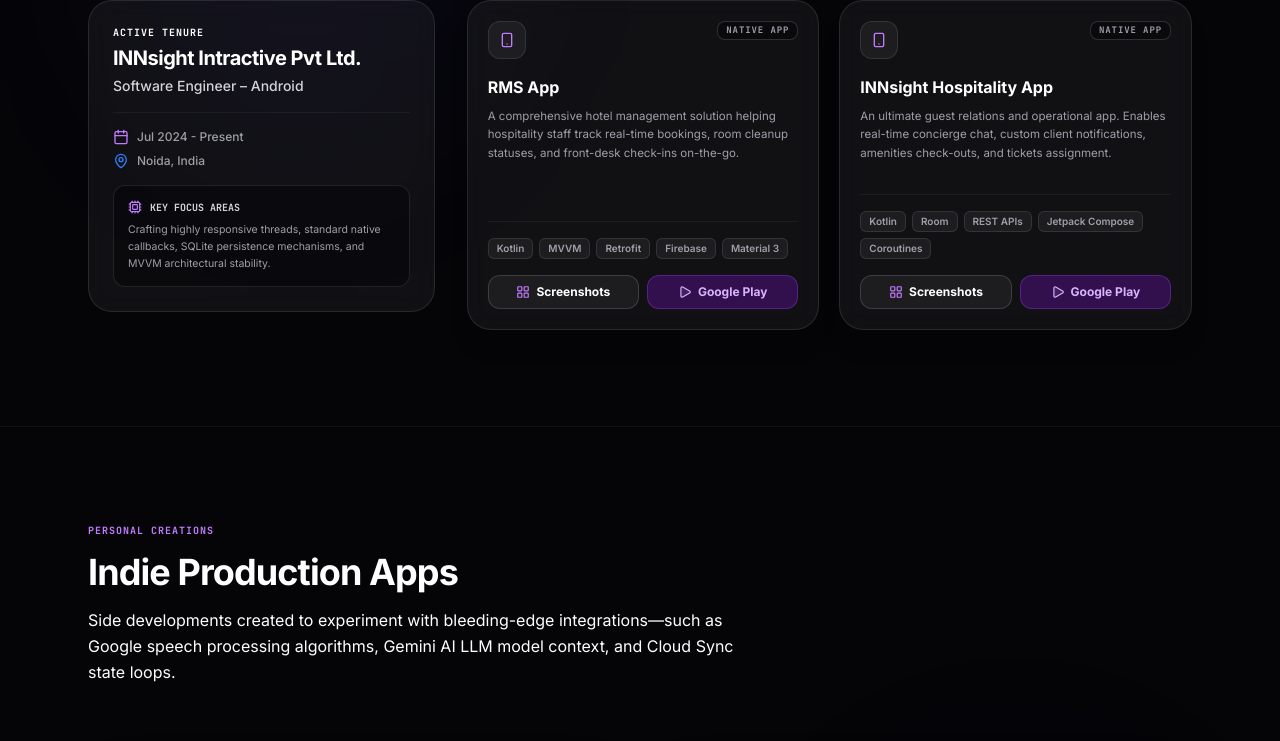
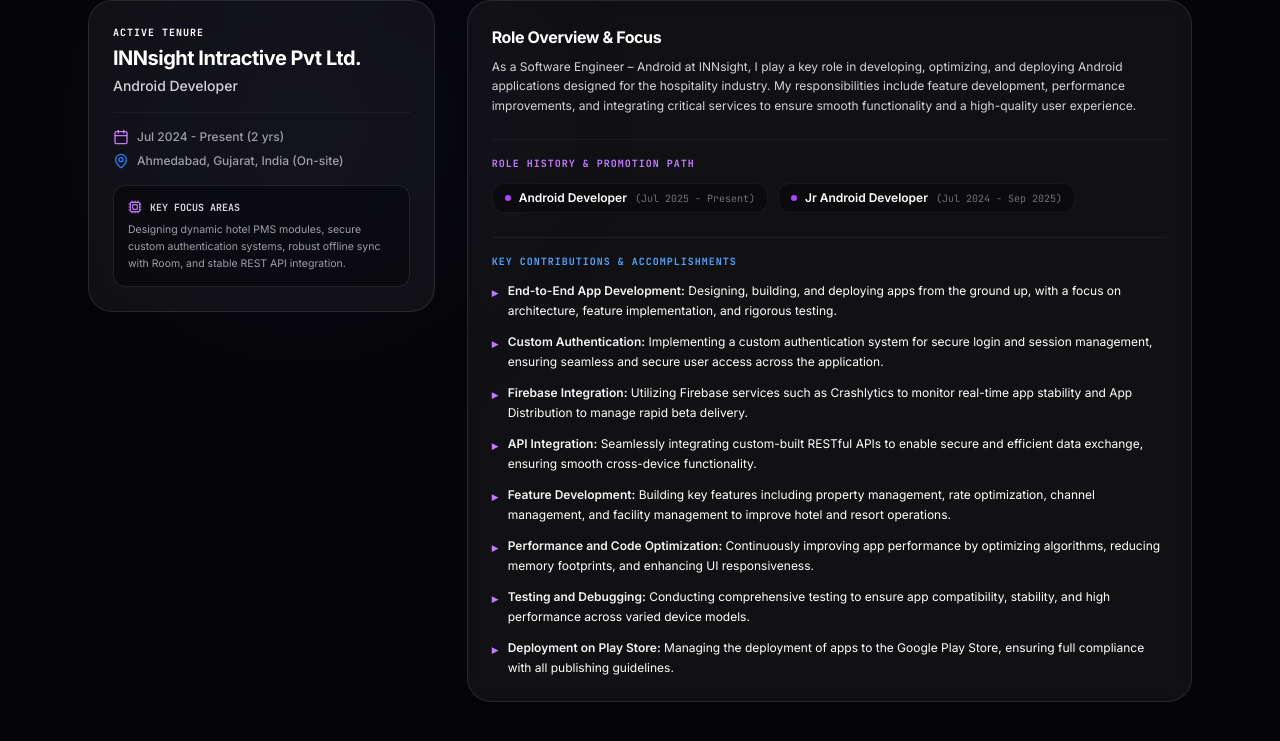
Before and after one commit to themanojkr/Portfolio, a React (Vite) app: page / in a window 1280 px wide. Shown: the part 3012-3753 px from the top of the page. Built offline with nearby package versions, Linux system fonts and the light colour scheme.

Commit message:
Update portfolio content

```diff
--- a/index.html
+++ b/index.html
@@ -3,7 +3,7 @@
   <head>
     <meta charset="UTF-8" />
     <meta name="viewport" content="width=device-width, initial-scale=1.0" />
-    <title>My Google AI Studio App</title>
+    <title>Manoj Kumar Portfolio</title>
   </head>
   <body>
     <div id="root"></div>
--- a/src/components/Experience.tsx
+++ b/src/components/Experience.tsx
@@ -92,13 +92,79 @@
                   <Cpu className="w-3.5 h-3.5 text-purple-400" /> Key Focus Areas
                 </div>
                 <p className="text-[10.5px] text-zinc-400 leading-relaxed font-sans">
-                  Crafting highly responsive threads, standard native callbacks, SQLite persistence mechanisms, and MVVM architectural stability.
+                  {activeCompany.focusAreas || "Crafting highly responsive apps, standard native integrations, and robust database architectures with clean architectural stability."}
                 </p>
               </div>
             </div>
 
-            {/* Right Box: Projects Grid */}
-            <div className="md:col-span-8 grid grid-cols-1 sm:grid-cols-2 gap-5">
+            {/* Right Box: Company Details & Projects Grid */}
+            <div className="md:col-span-8 space-y-10">
+              {/* Core Role Summary & Key Responsibilities */}
+              {activeCompany.summary && (
+                <div className="bg-white/5 border border-white/10 backdrop-blur-md p-6 rounded-3xl space-y-6 text-left">
+                  <div className="space-y-2">
+                    <h4 className="text-base font-bold text-white tracking-tight">Role Overview & Focus</h4>
+                    <p className="text-xs text-zinc-300 leading-relaxed font-normal">
+                      {activeCompany.summary}
+                    </p>
+                  </div>
+
+                  {activeCompany.roles && activeCompany.roles.length > 0 && (
+                    <div className="border-t border-white/5 pt-4 space-y-3">
+                      <p className="text-[10px] font-bold text-purple-400 font-mono uppercase tracking-widest">Role History & Promotion Path</p>
+                      <div className="flex flex-wrap gap-2.5">
+                        {activeCompany.roles.map((r, i) => (
+                          <div key={i} className="flex items-center gap-2 bg-[#050508]/40 px-3 py-1.5 rounded-xl border border-white/5">
+                            <span className="w-1.5 h-1.5 rounded-full bg-purple-500" />
+                            <span className="text-xs font-semibold text-zinc-250">{r.title}</span>
+                            <span className="text-[10px] text-zinc-500 font-mono">({r.period})</span>
+                          </div>
+                        ))}
+                      </div>
+                    </div>
+                  )}
+
+                  {activeCompany.responsibilities && activeCompany.responsibilities.length > 0 && (
+                    <div className="border-t border-white/5 pt-4 space-y-3">
+                      <p className="text-[10px] font-bold text-blue-400 font-mono uppercase tracking-widest">Key Contributions & Accomplishments</p>
+                      <ul className="grid grid-cols-1 gap-3 text-xs text-zinc-350">
+                        {activeCompany.responsibilities.map((resp, i) => {
+                          const separatorIndex = resp.indexOf(": ");
+                          if (separatorIndex === -1) {
+                            return (
+                              <li key={i} className="flex items-start gap-2.5 leading-relaxed">
+                                <span className="text-purple-400 mt-0.5 select-none font-semibold">▸</span>
+                                <span>{resp}</span>
+                              </li>
+                            );
+                          }
+                          const title = resp.substring(0, separatorIndex);
+                          const desc = resp.substring(separatorIndex + 2);
+                          return (
+                            <li key={i} className="flex items-start gap-2.5 leading-relaxed">
+                              <span className="text-purple-400 mt-0.5 select-none font-semibold">▸</span>
+                              <span>
+                                <strong className="text-zinc-100 font-semibold">{title}:</strong> {desc}
+                              </span>
+                            </li>
+                          );
+                        })}
+                      </ul>
+                    </div>
+                  )}
+                </div>
+              )}
+
+              {/* Shipped Apps Header & Grid */}
+              <div className="space-y-4">
+                <div className="flex items-center gap-2 border-b border-white/5 pb-2 text-left">
+                  <h4 className="text-[11px] font-bold text-zinc-400 uppercase tracking-widest font-mono">Shipped Production Applications</h4>
+                  <span className="text-[10px] font-bold bg-purple-500/10 text-purple-300 px-2.5 py-0.5 rounded-full border border-purple-500/15 font-mono">
+                    {activeCompany.projects.length} Apps
+                  </span>
+                </div>
+
+                <div className="grid grid-cols-1 sm:grid-cols-2 gap-5">
                   {activeCompany.projects.map((project, idx) => (
                     <div
                       key={project.id}
@@ -163,6 +229,8 @@
                     </div>
                   ))}
                 </div>
+              </div>
+            </div>
 
           </motion.div>
         </AnimatePresence>
--- a/src/data.ts
+++ b/src/data.ts
@@ -56,9 +56,25 @@
     id: "innsight",
     name: "INNsight",
     fullName: "INNsight Intractive Pvt Ltd.",
-    location: "Noida, India",
-    role: "Software Engineer – Android",
-    period: "Jul 2024 - Present",
+    location: "Ahmedabad, Gujarat, India (On-site)",
+    role: "Android Developer",
+    period: "Jul 2024 - Present (2 yrs)",
+    roles: [
+      { title: "Android Developer", period: "Jul 2025 - Present" },
+      { title: "Jr Android Developer", period: "Jul 2024 - Sep 2025" }
+    ],
+    summary: "As a Software Engineer – Android at INNsight, I play a key role in developing, optimizing, and deploying Android applications designed for the hospitality industry. My responsibilities include feature development, performance improvements, and integrating critical services to ensure smooth functionality and a high-quality user experience.",
+    focusAreas: "Designing dynamic hotel PMS modules, secure custom authentication systems, robust offline sync with Room, and stable REST API integration.",
+    responsibilities: [
+      "End-to-End App Development: Designing, building, and deploying apps from the ground up, with a focus on architecture, feature implementation, and rigorous testing.",
+      "Custom Authentication: Implementing a custom authentication system for secure login and session management, ensuring seamless and secure user access across the application.",
+      "Firebase Integration: Utilizing Firebase services such as Crashlytics to monitor real-time app stability and App Distribution to manage rapid beta delivery.",
+      "API Integration: Seamlessly integrating custom-built RESTful APIs to enable secure and efficient data exchange, ensuring smooth cross-device functionality.",
+      "Feature Development: Building key features including property management, rate optimization, channel management, and facility management to improve hotel and resort operations.",
+      "Performance and Code Optimization: Continuously improving app performance by optimizing algorithms, reducing memory footprints, and enhancing UI responsiveness.",
+      "Testing and Debugging: Conducting comprehensive testing to ensure app compatibility, stability, and high performance across varied device models.",
+      "Deployment on Play Store: Managing the deployment of apps to the Google Play Store, ensuring full compliance with all publishing guidelines."
+    ],
     projects: [
       {
         id: "rms-app",
@@ -82,9 +98,20 @@
     id: "beetonz",
     name: "Beetonz Infotech",
     fullName: "Beetonz Infotech",
-    location: "Surat, Gujarat",
-    role: "Software Engineer – Android",
-    period: "May 2023 - Jul 2024",
+    location: "Gujarat, India (On-site)",
+    role: "Android Developer",
+    period: "May 2023 - Jul 2024 (1 yr 3 mos)",
+    roles: [
+      { title: "Android Developer", period: "May 2023 - Jul 2024" }
+    ],
+    summary: "I've been an Android Developer at Beetonz Infotech for over a year, where I develop mobile apps using Kotlin and Java. My responsibilities include building the app's logic, implementing designs, and testing the app on various Android devices to ensure it works smoothly.",
+    focusAreas: "Integrating CameraX & Camera2 APIs, implementing ARCore spatial tools, configuring offline security vaults, and refining multi-device layouts.",
+    responsibilities: [
+      "End-to-End App Delivery: Delivering multiple full-lifecycle Android applications end-to-end, from custom UI/UX implementation to final Play Store deployment.",
+      "Firebase Integrations: Implementing Firebase Authentication, Firestore, and Cloud Messaging (FCM) to power real-time notifications and secure user logins.",
+      "Code Refactoring: Modernizing legacy codebases by adopting modern Jetpack libraries to significantly enhance application performance and code maintainability.",
+      "Agile Collaboration: Actively collaborating in fast-paced Agile sprint teams to identify bugs, brainstorm improvements, and resolve production issues."
+    ],
     projects: [
       {
         id: "gps-camera",
```
Lines whose indentation alone changed are shown as unchanged.
